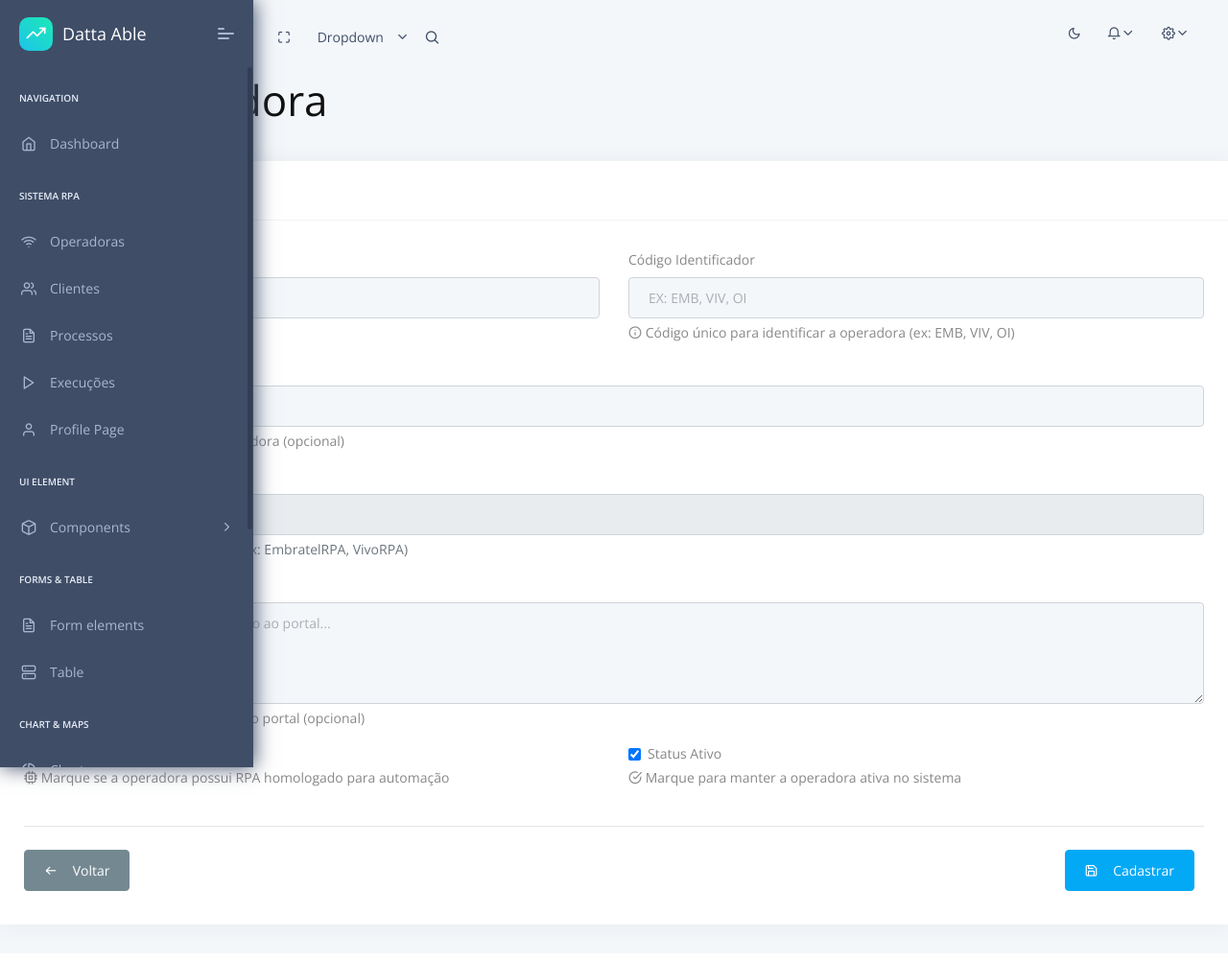
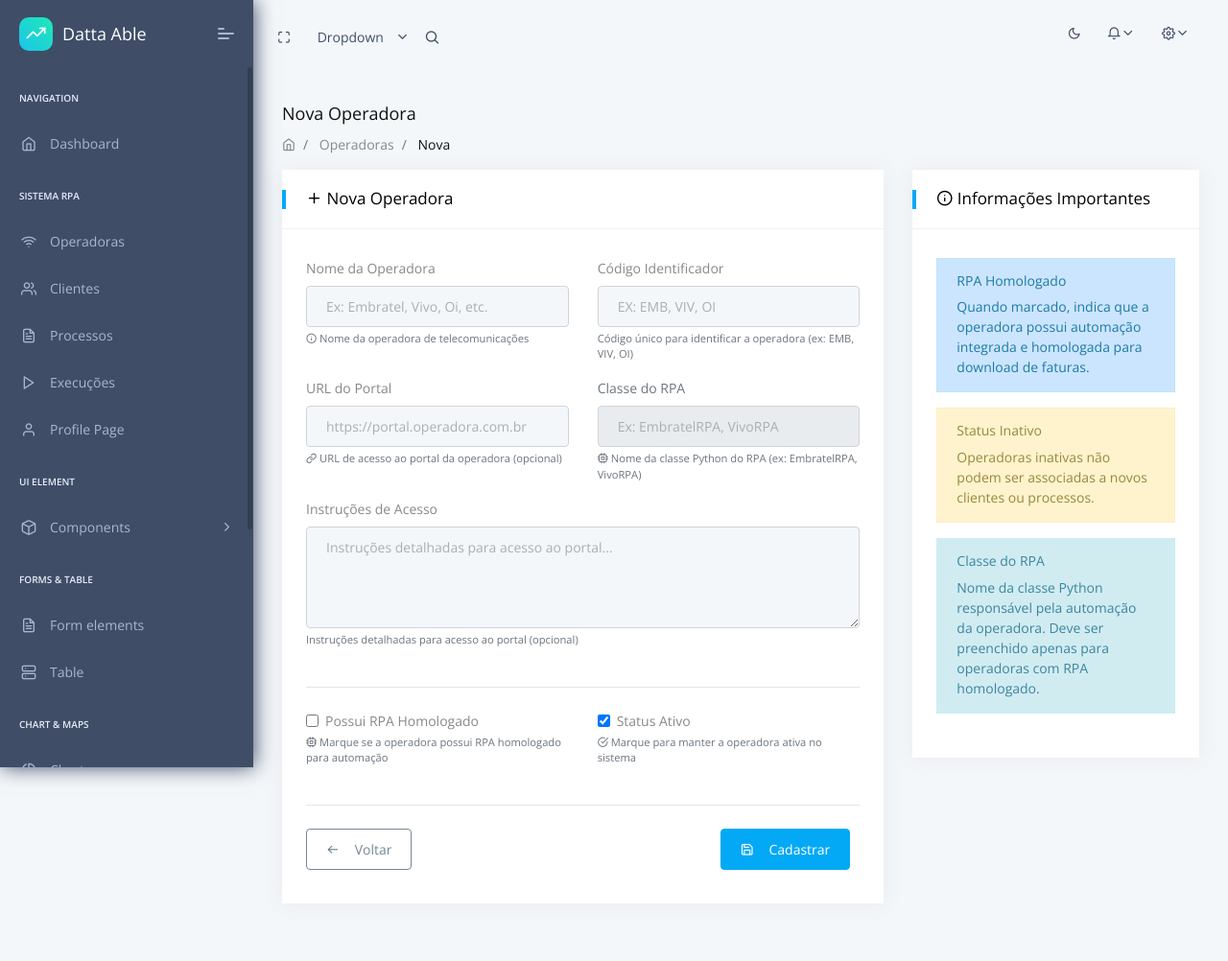
Before and after one commit to tiagopereiraramos/tirus-dash-flask, a Flask app: page /operadoras/nova in a window 1280 px wide. Shown: the whole page at 96% size. Before the commit the page ends 978 px from the top, so only its background shows below. Run offline with Flask 3, Linux system fonts and the light colour scheme; the visitor is signed in with stand-in values (Sample User, id 1); data comes from the database, SQL or seed files in the repository; parts of the project's set-up code (start-up, migrations or seed data) failed here and were passed over; some libraries are stand-ins or nearby versions.

Commit message:
Assistant checkpoint: Ajustada tela de edição de operadoras com melhor layout
Assistant generated file changes:
- apps/templates/operadoras/form.html: Reorganizar layout da tela de edição para melhor apresentação, Melhorar estrutura do card e organização dos campos, Melhorar organização dos campos do formulário, Ajustar campos de configuração RPA, Ajustar campo de instruções e checkboxes, Ajustar botões de ação e fechar card corretamente
- apps/operadoras/routes.py: Adicionar tratamento de erro mais robusto e logging, Melhorar rota de nova operadora com mesmo tratamento

---

User prompt:

ficou maravilhoso.. agora vamos focar na tela de edição que está desconfigurada.. aproveite e já olhe as ações para que sejam refletidas em banco de dados.

Replit-Commit-Author: Assistant
Replit-Commit-Session-Id: e2c0e160-6600-4dc7-9398-12168605e041

```diff
--- a/apps/operadoras/routes.py
+++ b/apps/operadoras/routes.py
@@ -84,24 +84,25 @@ def nova():
         try:
             # Cria nova operadora
             operadora = Operadora(
-                nome=form.nome.data,
-                codigo=form.codigo.data.upper(),
+                nome=form.nome.data.strip(),
+                codigo=form.codigo.data.upper().strip(),
                 possui_rpa=form.possui_rpa.data,
                 status_ativo=form.status_ativo.data,
-                url_portal=form.url_portal.data or None,
-                instrucoes_acesso=form.instrucoes_acesso.data or None,
-                classe_rpa=form.classe_rpa.data or None
+                url_portal=form.url_portal.data.strip() if form.url_portal.data else None,
+                instrucoes_acesso=form.instrucoes_acesso.data.strip() if form.instrucoes_acesso.data else None,
+                classe_rpa=form.classe_rpa.data.strip() if form.classe_rpa.data and form.possui_rpa.data else None
             )
 
             db.session.add(operadora)
             db.session.commit()
 
             flash(f'Operadora "{operadora.nome}" cadastrada com sucesso!', 'success')
-            return redirect(url_for('operadoras_bp.index'))
+            return redirect(url_for('operadoras_bp.visualizar', operadora_id=operadora.id))
 
         except Exception as e:
             db.session.rollback()
             flash(f'Erro ao cadastrar operadora: {str(e)}', 'error')
+            print(f"Erro ao cadastrar nova operadora: {str(e)}")
 
     return render_template('operadoras/form.html', form=form, title='Nova Operadora')
 
@@ -118,22 +119,27 @@ def editar(operadora_id):
     if form.validate_on_submit():
         try:
             # Atualiza dados
-            operadora.nome = form.nome.data
-            operadora.codigo = form.codigo.data.upper()
+            operadora.nome = form.nome.data.strip()
+            operadora.codigo = form.codigo.data.upper().strip()
             operadora.possui_rpa = form.possui_rpa.data
             operadora.status_ativo = form.status_ativo.data
-            operadora.url_portal = form.url_portal.data or None
-            operadora.instrucoes_acesso = form.instrucoes_acesso.data or None
-            operadora.classe_rpa = form.classe_rpa.data or None
+            operadora.url_portal = form.url_portal.data.strip() if form.url_portal.data else None
+            operadora.instrucoes_acesso = form.instrucoes_acesso.data.strip() if form.instrucoes_acesso.data else None
+            operadora.classe_rpa = form.classe_rpa.data.strip() if form.classe_rpa.data else None
+
+            # Se não possui RPA, limpa a classe RPA
+            if not operadora.possui_rpa:
+                operadora.classe_rpa = None
 
             db.session.commit()
 
             flash(f'Operadora "{operadora.nome}" atualizada com sucesso!', 'success')
-            return redirect(url_for('operadoras_bp.index'))
+            return redirect(url_for('operadoras_bp.visualizar', operadora_id=operadora.id))
 
         except Exception as e:
             db.session.rollback()
             flash(f'Erro ao atualizar operadora: {str(e)}', 'error')
+            print(f"Erro ao atualizar operadora {operadora_id}: {str(e)}")
 
     return render_template(
         'operadoras/form.html',
--- a/apps/templates/operadoras/form.html
+++ b/apps/templates/operadoras/form.html
@@ -7,15 +7,15 @@
 
 {% block content %}
 
-<div class="pc-container">
-    <div class="pc-content">
+<div class="pcoded-main-container">
+    <div class="pcoded-content">
         <!-- [ breadcrumb ] start -->
         <div class="page-header">
             <div class="page-block">
                 <div class="row align-items-center">
                     <div class="col-md-12">
                         <div class="page-header-title">
-                            <h2 class="mb-0">{{ title }}</h2>
+                            <h5 class="m-b-10">{{ title }}</h5>
                         </div>
                         <ul class="breadcrumb">
                             <li class="breadcrumb-item">
@@ -38,7 +38,7 @@
 
         <!-- [ Main Content ] start -->
         <div class="row">
-            <div class="col-md-12">
+            <div class="col-xl-8">
                 <div class="card">
                     <div class="card-header">
                         <h5>
@@ -68,7 +68,7 @@
                             <div class="row">
                                 <!-- Nome da Operadora -->
                                 <div class="col-md-6">
-                                    <div class="mb-3">
+                                    <div class="form-group">
                                         {{ form.nome.label(class="form-label") }}
                                         {{ form.nome(class="form-control" + (" is-invalid" if form.nome.errors else "")) }}
                                         {% if form.nome.errors %}
@@ -78,12 +78,16 @@
                                                 {% endfor %}
                                             </div>
                                         {% endif %}
+                                        <small class="form-text text-muted">
+                                            <i class="feather icon-info"></i>
+                                            Nome da operadora de telecomunicações
+                                        </small>
                                     </div>
                                 </div>
 
                                 <!-- Código Identificador -->
                                 <div class="col-md-6">
-                                    <div class="mb-3">
+                                    <div class="form-group">
                                         {{ form.codigo.label(class="form-label") }}
                                         {{ form.codigo(class="form-control" + (" is-invalid" if form.codigo.errors else "")) }}
                                         {% if form.codigo.errors %}
@@ -93,18 +97,18 @@
                                                 {% endfor %}
                                             </div>
                                         {% endif %}
-                                        <div class="form-text">
-                                            <i class="feather icon-info"></i>
+                                        <small class="form-text text-muted">
+                                            <i class="feather icon-code"></i>
                                             Código único para identificar a operadora (ex: EMB, VIV, OI)
-                                        </div>
+                                        </small>
                                     </div>
                                 </div>
                             </div>
 
                             <div class="row">
                                 <!-- URL do Portal -->
-                                <div class="col-md-12">
-                                    <div class="mb-3">
+                                <div class="col-md-6">
+                                    <div class="form-group">
                                         {{ form.url_portal.label(class="form-label") }}
                                         {{ form.url_portal(class="form-control" + (" is-invalid" if form.url_portal.errors else "")) }}
                                         {% if form.url_portal.errors %}
@@ -114,18 +118,16 @@
                                                 {% endfor %}
                                             </div>
                                         {% endif %}
-                                        <div class="form-text">
+                                        <small class="form-text text-muted">
                                             <i class="feather icon-link"></i>
                                             URL de acesso ao portal da operadora (opcional)
-                                        </div>
+                                        </small>
                                     </div>
                                 </div>
-                            </div>
 
-                            <div class="row">
                                 <!-- Classe do RPA -->
-                                <div class="col-md-12">
-                                    <div class="mb-3">
+                                <div class="col-md-6">
+                                    <div class="form-group">
                                         {{ form.classe_rpa.label(class="form-label") }}
                                         {{ form.classe_rpa(class="form-control" + (" is-invalid" if form.classe_rpa.errors else "")) }}
                                         {% if form.classe_rpa.errors %}
@@ -135,10 +137,10 @@
                                                 {% endfor %}
                                             </div>
                                         {% endif %}
-                                        <div class="form-text">
+                                        <small class="form-text text-muted">
                                             <i class="feather icon-cpu"></i>
                                             Nome da classe Python do RPA (ex: EmbratelRPA, VivoRPA)
-                                        </div>
+                                        </small>
                                     </div>
                                 </div>
                             </div>
@@ -146,7 +148,7 @@
                             <div class="row">
                                 <!-- Instruções de Acesso -->
                                 <div class="col-md-12">
-                                    <div class="mb-3">
+                                    <div class="form-group">
                                         {{ form.instrucoes_acesso.label(class="form-label") }}
                                         {{ form.instrucoes_acesso(class="form-control" + (" is-invalid" if form.instrucoes_acesso.errors else "")) }}
                                         {% if form.instrucoes_acesso.errors %}
@@ -156,40 +158,42 @@
                                                 {% endfor %}
                                             </div>
                                         {% endif %}
-                                        <div class="form-text">
+                                        <small class="form-text text-muted">
                                             <i class="feather icon-book-open"></i>
                                             Instruções detalhadas para acesso ao portal (opcional)
-                                        </div>
+                                        </small>
                                     </div>
                                 </div>
                             </div>
 
+                            <hr class="my-4">
+
                             <div class="row">
                                 <div class="col-md-6">
                                     <!-- Possui RPA -->
-                                    <div class="mb-3">
-                                        <div class="form-check">
-                                            {{ form.possui_rpa() }}
+                                    <div class="form-group">
+                                        <div class="form-check form-check-lg">
+                                            {{ form.possui_rpa(class="form-check-input") }}
                                             {{ form.possui_rpa.label(class="form-check-label") }}
                                         </div>
-                                        <div class="form-text">
+                                        <small class="form-text text-muted">
                                             <i class="feather icon-cpu"></i>
                                             Marque se a operadora possui RPA homologado para automação
-                                        </div>
+                                        </small>
                                     </div>
                                 </div>
 
                                 <div class="col-md-6">
                                     <!-- Status Ativo -->
-                                    <div class="mb-3">
-                                        <div class="form-check">
-                                            {{ form.status_ativo() }}
+                                    <div class="form-group">
+                                        <div class="form-check form-check-lg">
+                                            {{ form.status_ativo(class="form-check-input") }}
                                             {{ form.status_ativo.label(class="form-check-label") }}
                                         </div>
-                                        <div class="form-text">
+                                        <small class="form-text text-muted">
                                             <i class="feather icon-check-circle"></i>
                                             Marque para manter a operadora ativa no sistema
-                                        </div>
+                                        </small>
                                     </div>
                                 </div>
                             </div>
@@ -198,14 +202,14 @@
 
                             <!-- Botões de Ação -->
                             <div class="d-flex justify-content-between">
-                                <a href="{{ url_for('operadoras_bp.index') }}" class="btn btn-secondary">
+                                <a href="{{ url_for('operadoras_bp.index') }}" class="btn btn-outline-secondary">
                                     <i class="feather icon-arrow-left"></i> Voltar
                                 </a>
 
                                 <div>
                                     {% if operadora %}
                                         <a href="{{ url_for('operadoras_bp.visualizar', operadora_id=operadora.id) }}"
-                                           class="btn btn-info me-2">
+                                           class="btn btn-outline-info me-2">
                                             <i class="feather icon-eye"></i> Visualizar
                                         </a>
                                     {% endif %}
@@ -216,6 +220,31 @@
                                 </div>
                             </div>
                         </form>
+                    </div>
+                </div>
+            </div>
+
+            <!-- Sidebar Informações -->
+            <div class="col-xl-4">
+                <div class="card">
+                    <div class="card-header">
+                        <h5><i class="feather icon-info"></i> Informações Importantes</h5>
+                    </div>
+                    <div class="card-body">
+                        <div class="alert alert-primary">
+                            <h6 class="alert-heading">RPA Homologado</h6>
+                            <p class="mb-0">Quando marcado, indica que a operadora possui automação integrada e homologada para download de faturas.</p>
+                        </div>
+
+                        <div class="alert alert-warning">
+                            <h6 class="alert-heading">Status Inativo</h6>
+                            <p class="mb-0">Operadoras inativas não podem ser associadas a novos clientes ou processos.</p>
+                        </div>
+
+                        <div class="alert alert-info">
+                            <h6 class="alert-heading">Classe do RPA</h6>
+                            <p class="mb-0">Nome da classe Python responsável pela automação da operadora. Deve ser preenchido apenas para operadoras com RPA homologado.</p>
+                        </div>
                     </div>
                 </div>
             </div>
```
